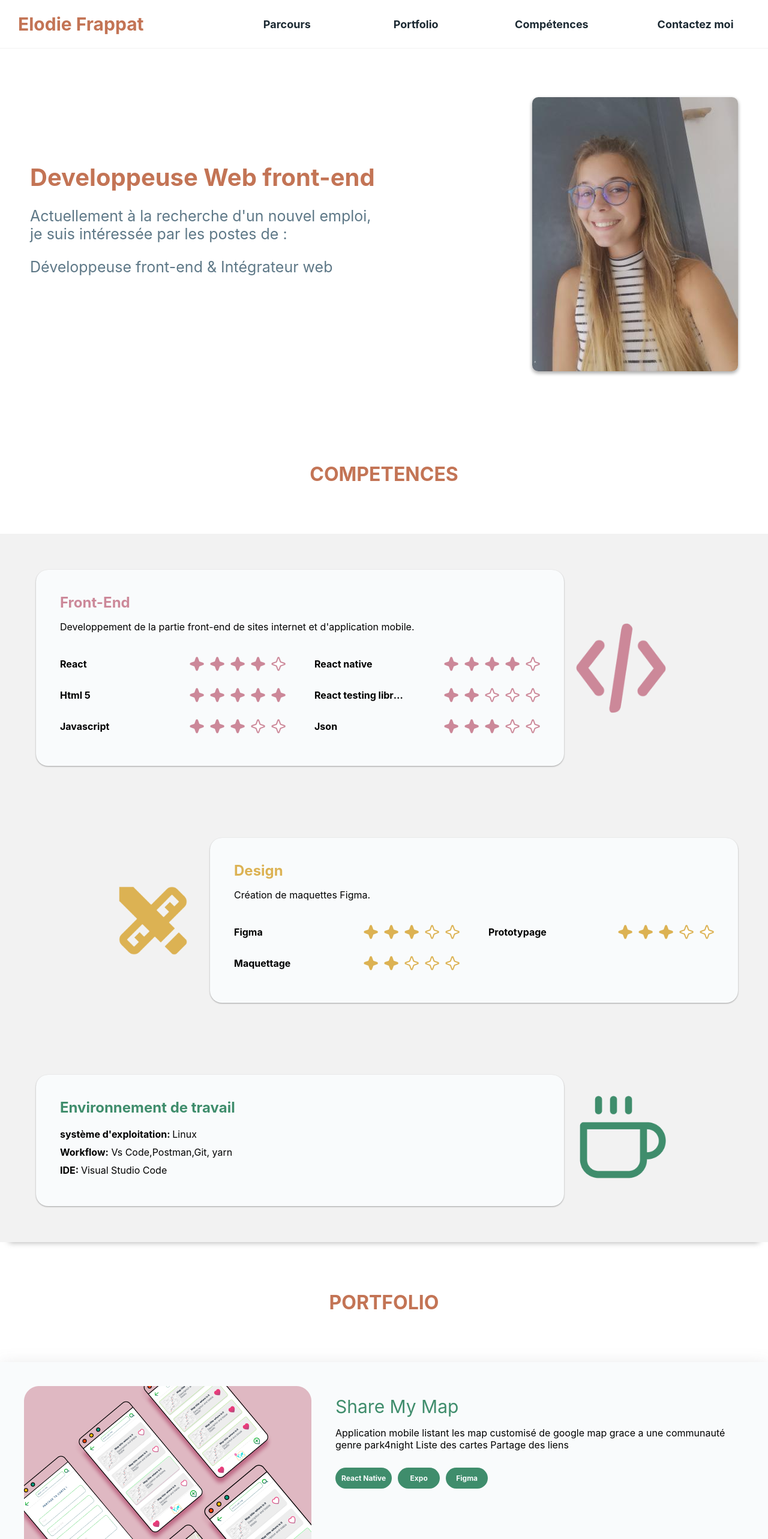
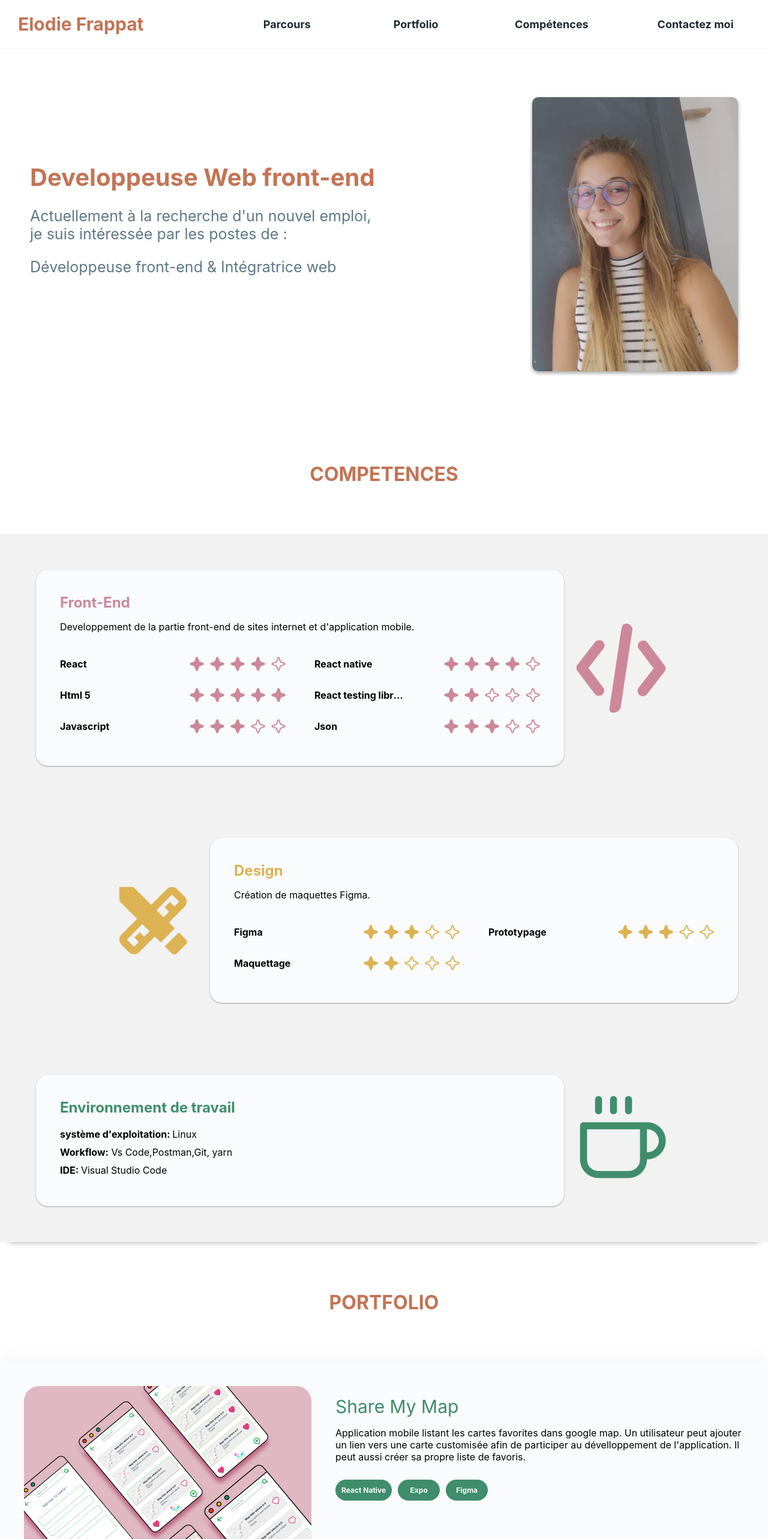
Before and after one commit to Zubiik/curiculum_vitae, a React (Create React App) app: page / in a window 1280 px wide. Shown: the top 2566 px of the page at 60% size. Built offline with nearby package versions, Linux system fonts and the light colour scheme.

Commit message:
fix: text changes

```diff
--- a/src/Header/index.js
+++ b/src/Header/index.js
@@ -11,7 +11,7 @@ function Header() {
         <TextCustom>{circleText}</TextCustom>
         <SmallerTextCustom>
           Actuellement à la recherche d'un nouvel emploi, je suis intéressée par
-          les postes de : <SmallerTextCustom>Développeuse front-end & Intégrateur web</SmallerTextCustom>
+          les postes de : <SmallerTextCustom>Développeuse front-end & Intégratrice web</SmallerTextCustom>
         </SmallerTextCustom>
       </TextContainer>
       <ProfilPicture src={pdp} alt="PDP" />
--- a/src/Portfolio/index.js
+++ b/src/Portfolio/index.js
@@ -16,7 +16,7 @@ import {
   TechnoCustom,
   ContainerTechno,
   ContainerTechnoRight,
-  RightTechnoCustom
+  RightTechnoCustom,
 } from "./styled";
 
 function Portfolio({ text }) {
@@ -28,8 +28,10 @@ function Portfolio({ text }) {
           <LeftTextSection>
             <TextCustom>Share My Map</TextCustom>
             <p>
-              Application mobile listant les map customisé de google map grace a
-              une communauté genre park4night Liste des cartes Partage des liens
+              Application mobile listant les cartes favorites dans google map.
+              Un utilisateur peut ajouter un lien vers une carte customisée afin
+              de participer au dévelloppement de l'application. Il peut aussi
+              créer sa propre liste de favoris.
             </p>
             <ContainerTechno>
               <TechnoCustom>React Native</TechnoCustom>
@@ -45,9 +47,9 @@ function Portfolio({ text }) {
           <RightTextSection>
             <TextCustom>Pokedex</TextCustom>
             <p>
-              Page web copiant le pokedex du jeu Pokemon permettant de connaitre
-              différentes informations d'un pokémon tel que leur statistique de
-              combat, évolution ect...
+              Page web copiant le pokedex du jeu Pokémon. Permet de connaitre
+              différentes informations d'un pokémon tel que ses statistiques de
+              combat, ses évolutions ect...
             </p>
             <ContainerTechnoRight>
               <RightTechnoCustom>React</RightTechnoCustom>
@@ -64,7 +66,8 @@ function Portfolio({ text }) {
           <LeftTextSection>
             <TextCustom>Authentic fleurs</TextCustom>
             <p>
-              site web commercant créer via la plateforme Wix pour un fleuriste{" "}
+              site web commercant créer via la plateforme Wix pour un fleuriste.
+
             </p>
           </LeftTextSection>
         </SectionShadowContainer>
```
